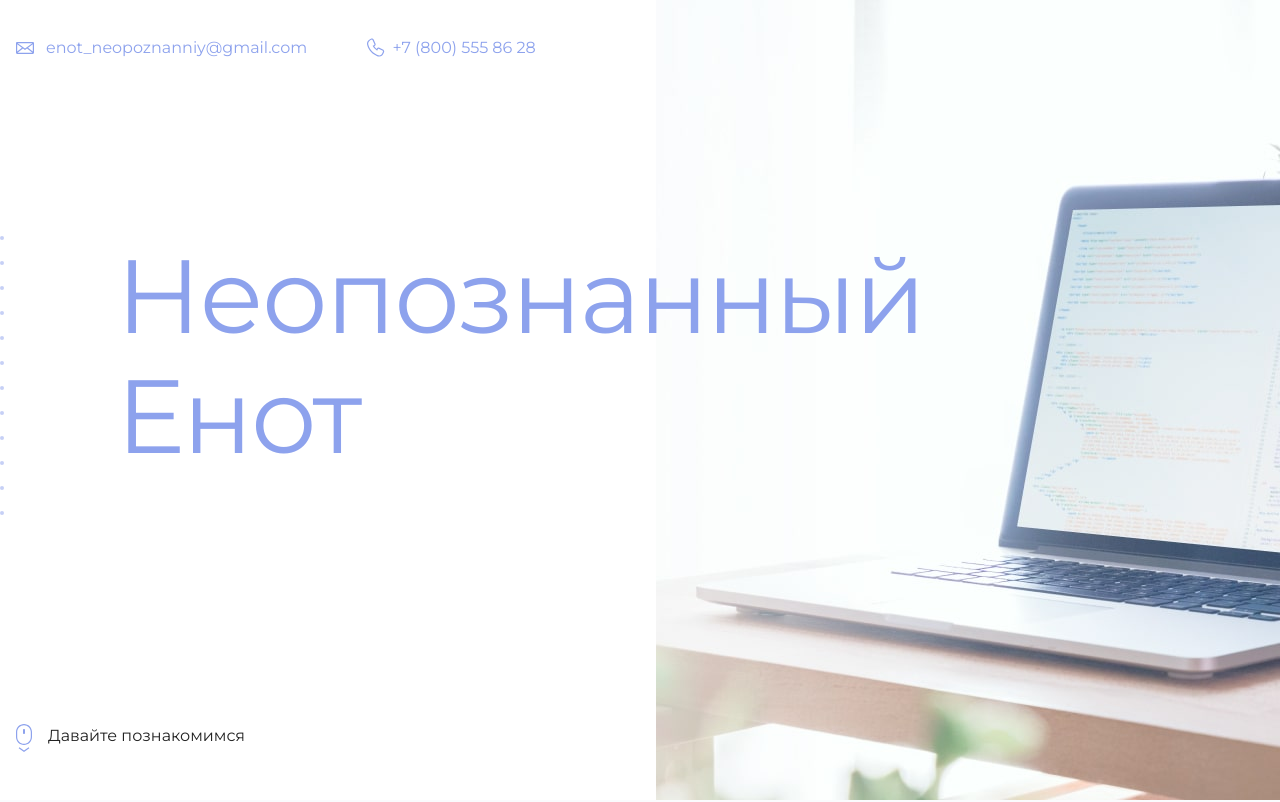
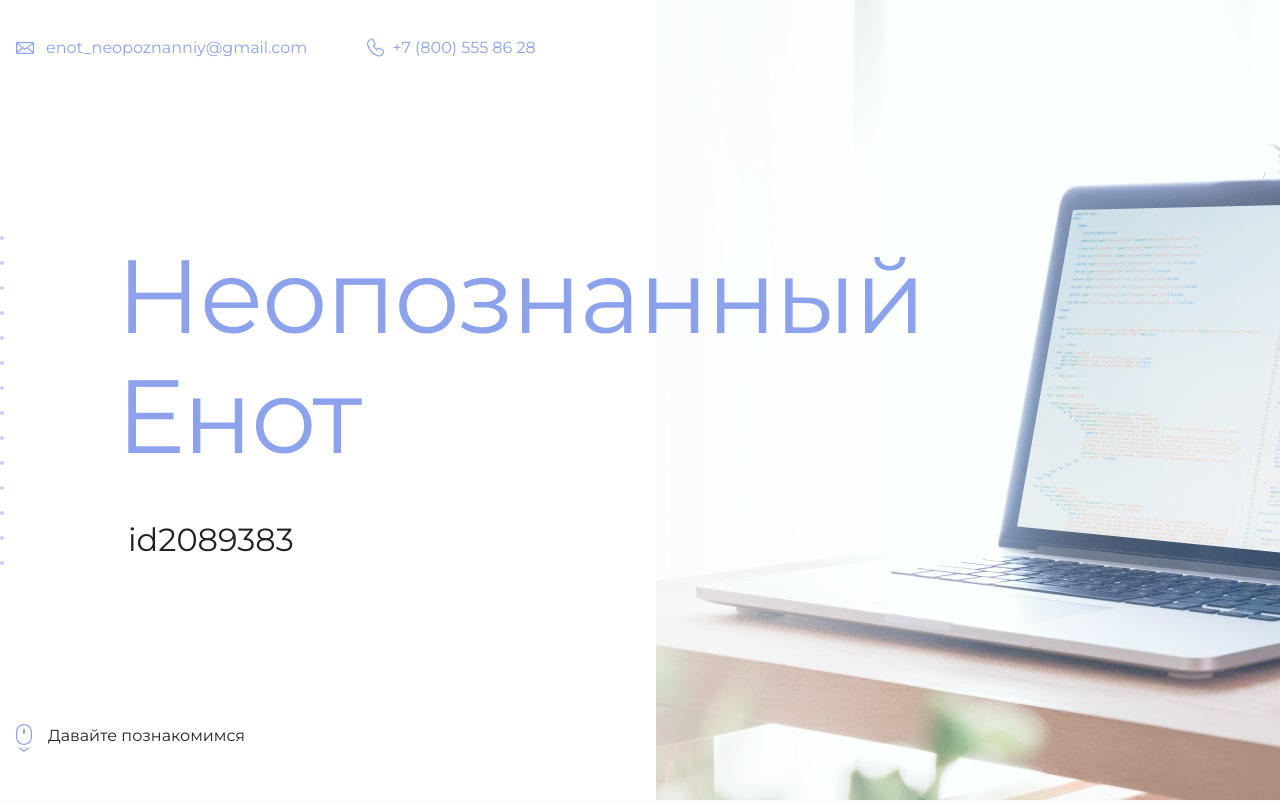
Before and after one commit to Makka003/makka, a plain HTML site: page index.html in a window 1280 px wide. Shown: the top 802 px of the page. Drawn offline with Linux system fonts and the light colour scheme.

Commit message:
Update index.html

```diff
--- a/index.html
+++ b/index.html
@@ -19,7 +19,7 @@
       <section class="hero-image">
         <div class="container">
           <h1 class="heading">Неопознанный Енот</h1>
-          <p><!-- Тут ваш id на сайте Академии --></p>
+          <p>id2089383</p>
         </div>
       </section>
 
```
